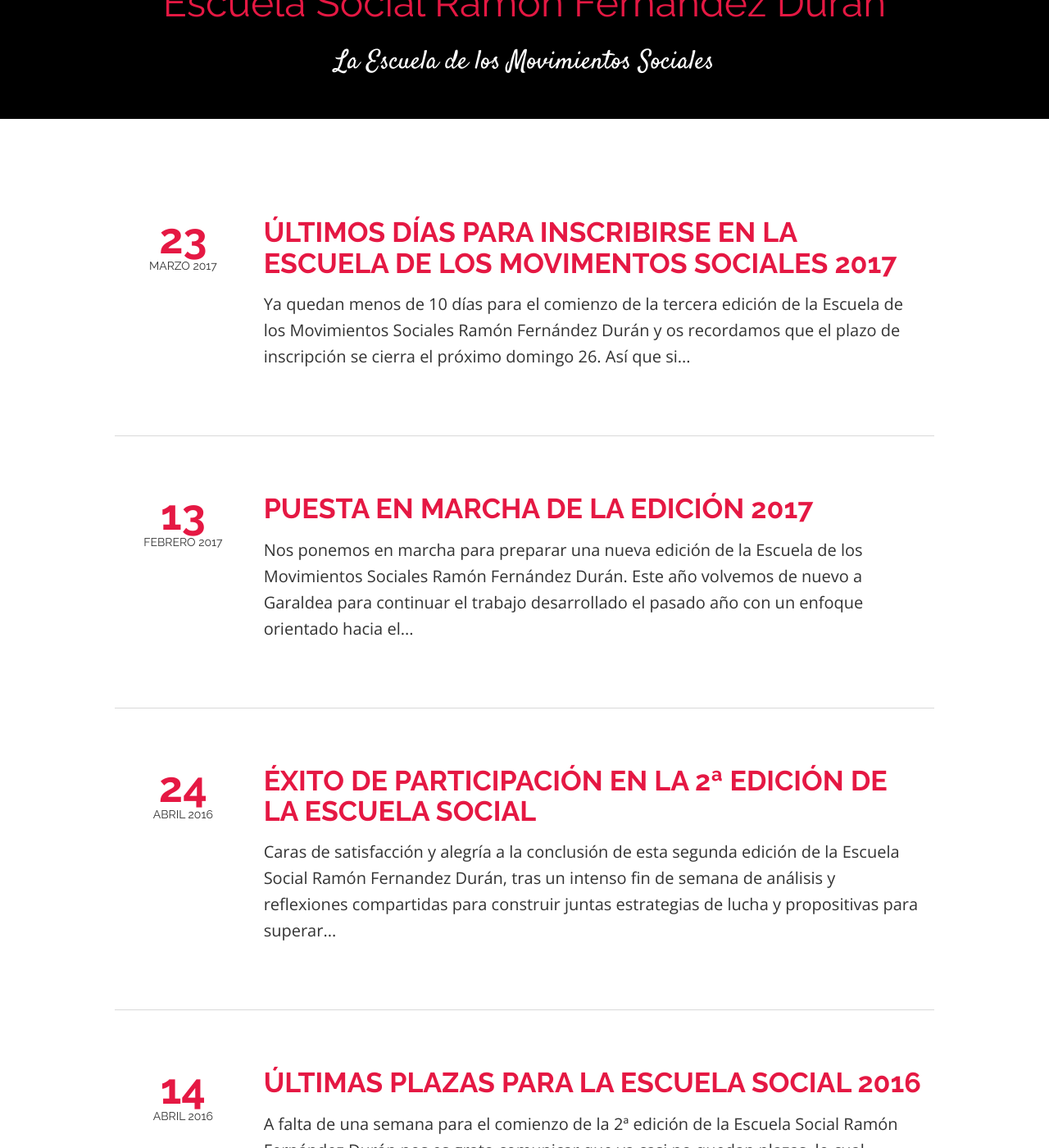
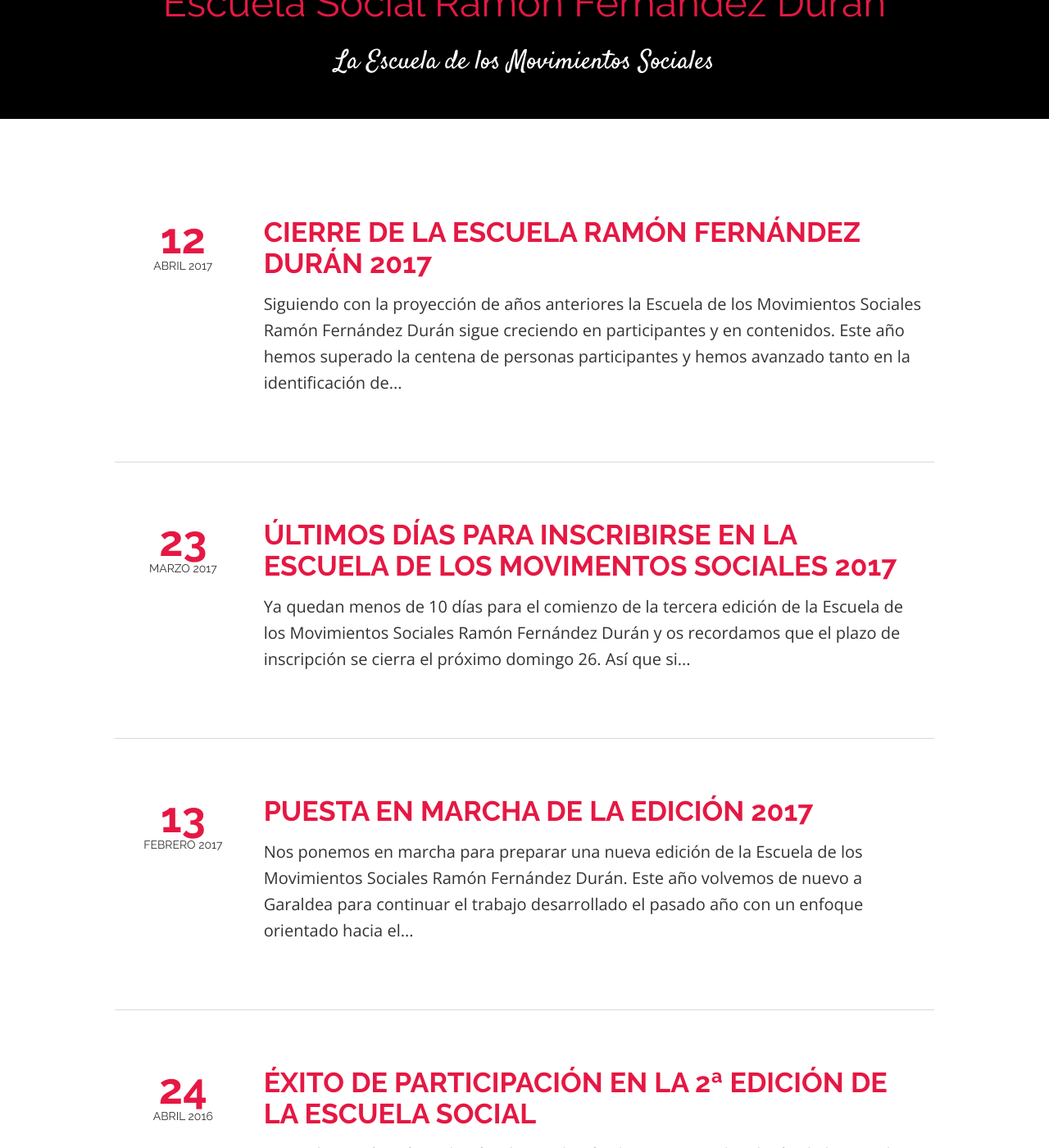
Before and after one commit to escuelaramonfdez/escuelaramonfdez.github.io, a Jekyll site: the page built from index.html, in a window 1280 px wide and 1400 px high, scrolled down 379 px. Shown: the whole window at 82% size. Built offline with Jekyll 4.4.1, drawn with Linux system fonts in a browser that asks for light colours; nearby versions of some CDN libraries; the list of posts is cut into pages by our own code; some of the changed text lies outside the part shown.

Commit message:
Cierre de la escuela y video final.

```diff
--- /dev/null
+++ b/_posts/2017-04-12-cierre-de-la-escuela-ramon-fernandez-duran-2017.markdown
@@ -0,0 +1,16 @@
+---
+layout: post
+title: "Cierre de la Escuela Ramón Fernández Durán 2017"
+date: "2017-04-12 11:05:59 +0200"
+comments: true
+---
+
+Siguiendo con la proyección de años anteriores la Escuela de los Movimientos Sociales Ramón Fernández Durán sigue creciendo en participantes y en contenidos.
+
+Este año hemos superado la centena de personas participantes y hemos avanzado tanto en la identificación de las dificultades que tienen nuestras alternativas a los sistemas de dominación (capitalismo y patriarcado fundamentalmente), como en la definición de indicadores que nos permitan contrastarlas para ver si vamos en la buena dirección.
+
+Aunque no hemos tenido tiempo de recopilar todo lo aprendido, podéis acceder a las conclusiones de los talleres en la página de [contenidos](/contenidos.html).
+
+Finalmente os dejamos con un vídeo que recoge algunos momentos de la Escuela y que esperemos os deje con ganas de repetir el año que viene.
+
+<iframe width="640" height="360" src="https://www.youtube-nocookie.com/embed/5Q3LXVgDDBg?rel=0" frameborder="0" allowfullscreen></iframe>
```
Also changed, not shown: contenidos.md (+6 -0 lines).
